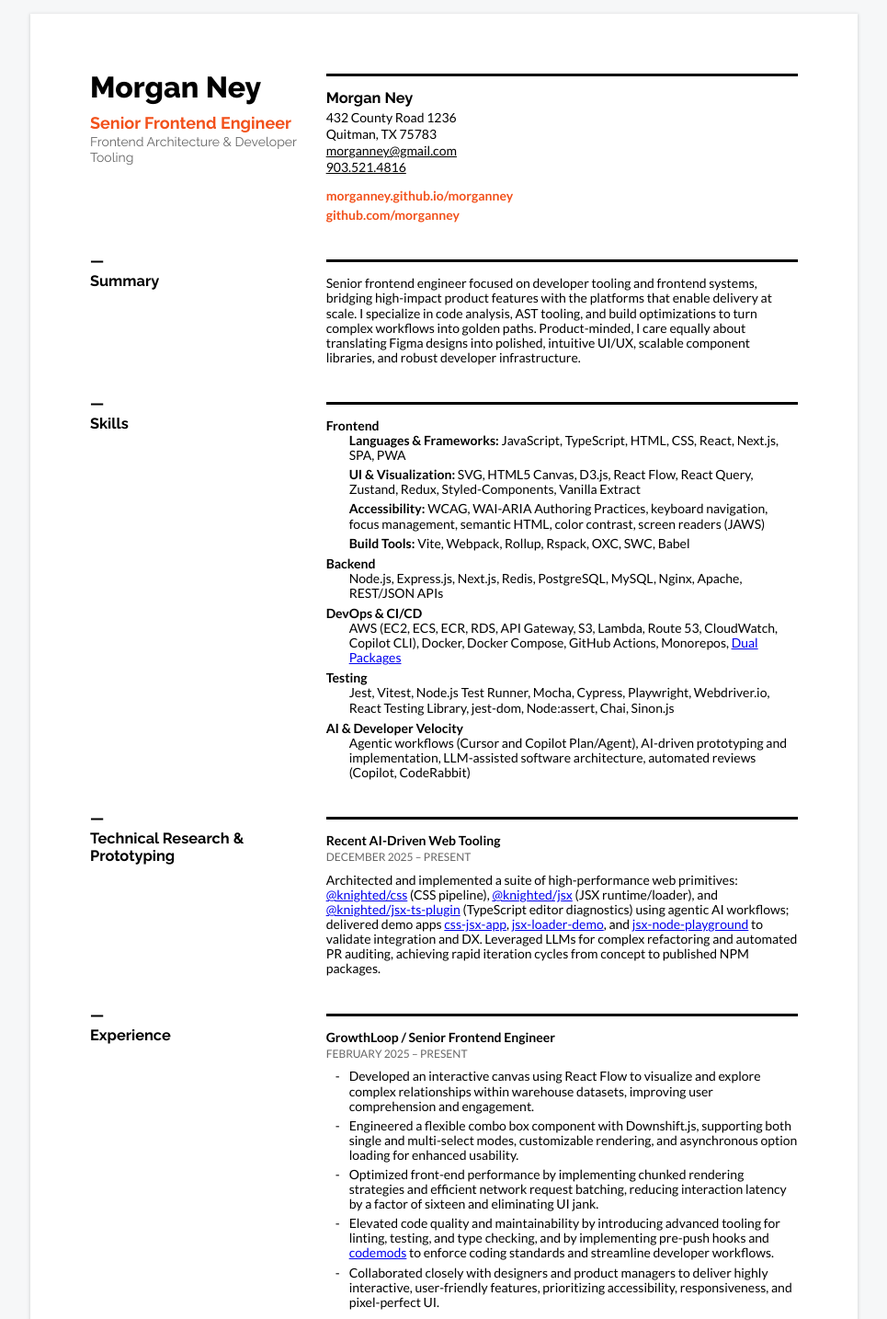
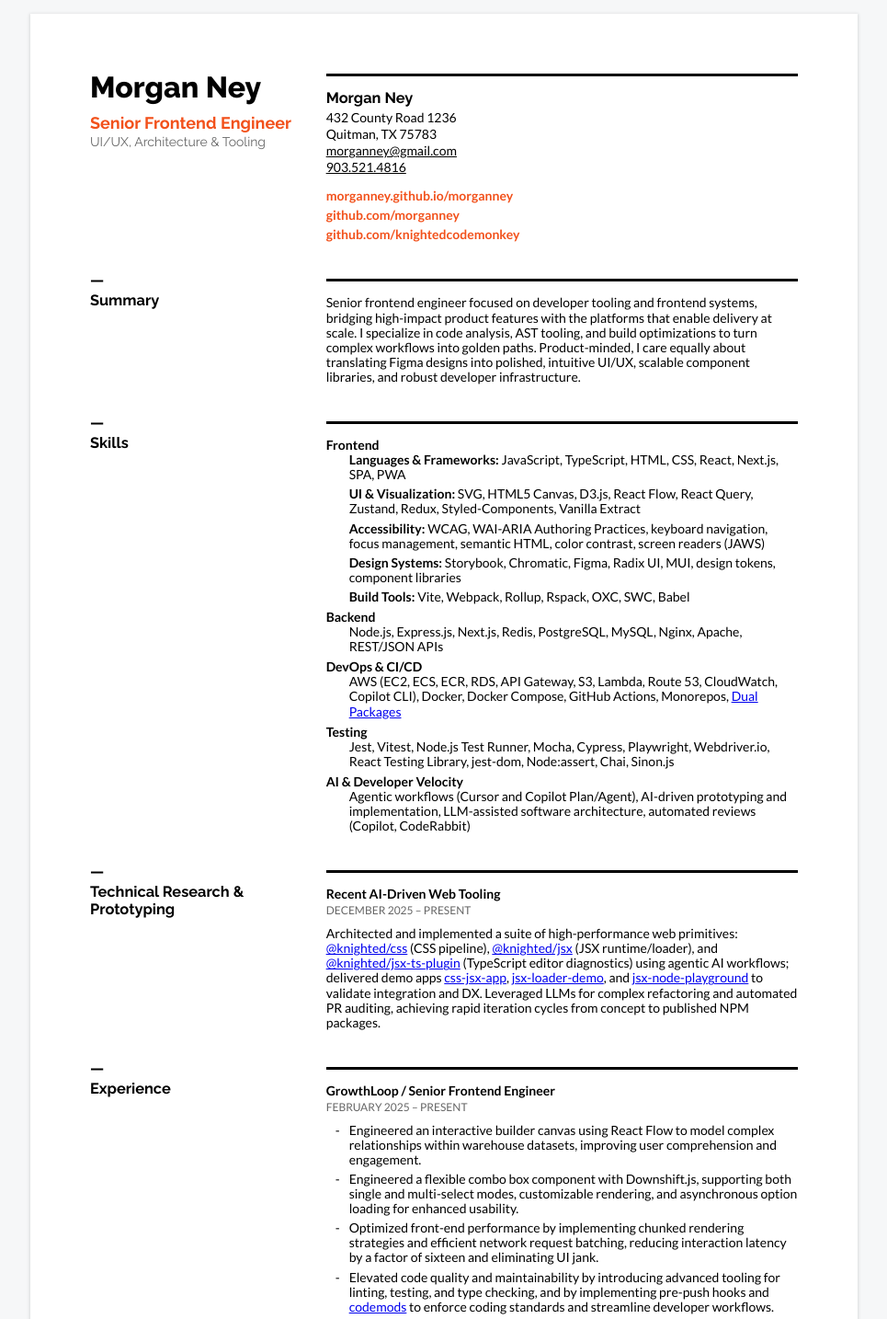
Before and after one commit to morganney/morgan.neys.info, a Next.js app: page /resume in a window 1280 px wide. Shown: the top 1434 px of the page at 92% size, without its empty margins (157-1122 px from the left). Built offline with nearby package versions, Linux system fonts and the light colour scheme.

Commit message:
refactor: resume.

```diff
--- a/app/(professional)/resume/page.js
+++ b/app/(professional)/resume/page.js
@@ -11,7 +11,7 @@
           <h2>
             <a target="_blank" href="https://linkedin.com/in/morganney">
               <span>Senior Frontend Engineer</span>
-              <span>Frontend Architecture & Developer Tooling</span>
+              <span>UI/UX, Architecture & Tooling</span>
             </a>
           </h2>
         </header>
@@ -36,6 +36,11 @@
             <li>
               <a target="_blank" href="https://github.com/morganney">
                 github.com/morganney
+              </a>
+            </li>
+            <li>
+              <a target="_blank" href="https://github.com/knightedcodemonkey">
+                github.com/knightedcodemonkey
               </a>
             </li>
           </ul>
@@ -70,6 +75,10 @@
                 <strong>Accessibility:</strong> WCAG, WAI-ARIA Authoring Practices,
                 keyboard navigation, focus management, semantic HTML, color contrast,
                 screen readers (JAWS)
+              </li>
+              <li>
+                <strong>Design Systems:</strong> Storybook, Chromatic, Figma, Radix UI,
+                MUI, design tokens, component libraries
               </li>
               <li>
                 <strong>Build Tools:</strong> Vite, Webpack, Rollup, Rspack, OXC, SWC,
@@ -156,9 +165,9 @@
             <h5>February 2025 &ndash; Present</h5>
             <ul>
               <li>
-                Developed an interactive canvas using React Flow to visualize and explore
-                complex relationships within warehouse datasets, improving user
-                comprehension and engagement.
+                Engineered an interactive builder canvas using React Flow to model complex
+                relationships within warehouse datasets, improving user comprehension and
+                engagement.
               </li>
               <li>
                 Engineered a flexible combo box component with Downshift.js, supporting
@@ -208,7 +217,7 @@
             <h5>June 2022 &ndash; June 2023, Folsom, CA</h5>
             <ul>
               <li>
-                Developed a responsive React drawing component using the HTML Canvas
+                Developed a high-fidelity React drawing component using the HTML Canvas
                 element, supporting HiDPI displays, erasing, undo/redo, and export as Blob
                 or Data URL.
               </li>
```
